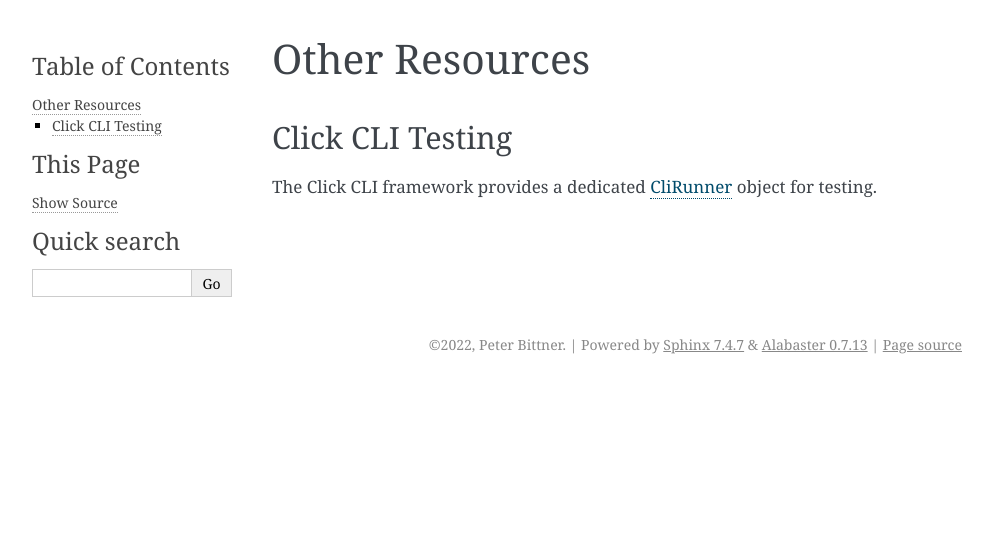
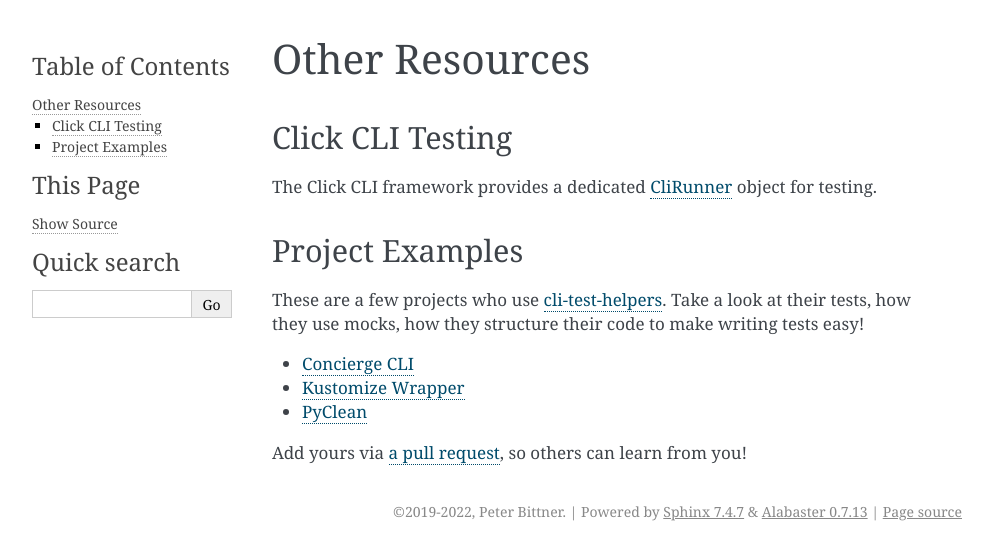
Before and after one commit to painless-software/python-cli-test-helpers, a Sphinx documentation site: the page built from docs/other.rst, in a window 1280 px wide. Shown: the top 560 px of the page, without its empty margins (148-1141 px from the left). Built offline with Sphinx 7.4.7, drawn with Linux system fonts in a browser that asks for light colours.

Commit message:
Add list of example projects to documentation

```diff
--- a/docs/conf.py
+++ b/docs/conf.py
@@ -18,7 +18,7 @@
 # -- Project information -----------------------------------------------------
 
 project = 'Python CLI Test Helpers'
-copyright = '2022, Peter Bittner'
+copyright = '2019-2022, Peter Bittner'
 author = 'Peter Bittner'
 
 
@@ -28,6 +28,7 @@
 # extensions coming with Sphinx (named 'sphinx.ext.*') or your custom
 # ones.
 extensions = [
+    'sphinx.ext.extlinks',
     'sphinx.ext.viewcode',
 ]
 
@@ -39,6 +40,10 @@
 # This pattern also affects html_static_path and html_extra_path.
 exclude_patterns = ['_build', 'Thumbs.db', '.DS_Store']
 
+extlinks = {
+    'github': ('https://github.com/%s', ''),
+    'pypi': ('https://pypi.org/project/%s', ''),
+}
 
 # -- Options for HTML output -------------------------------------------------
 
--- a/docs/other.rst
+++ b/docs/other.rst
@@ -7,3 +7,18 @@
 The Click CLI framework provides a dedicated `CliRunner`_ object for testing.
 
 .. _CliRunner: https://click.palletsprojects.com/en/latest/testing/
+
+Project Examples
+----------------
+
+These are a few projects who use :pypi:`cli-test-helpers`. Take a look at
+their tests, how they use mocks, how they structure their code to make writing
+tests easy!
+
+- :github:`Concierge CLI <vshn/concierge-cli>`
+- :github:`Kustomize Wrapper <painless-software/kustomize-wrapper>`
+- :github:`PyClean <bittner/pyclean>`
+
+Add yours via `a pull request`_, so others can learn from you!
+
+.. _a pull request: https://github.com/painless-software/python-cli-test-helpers/pulls
```
